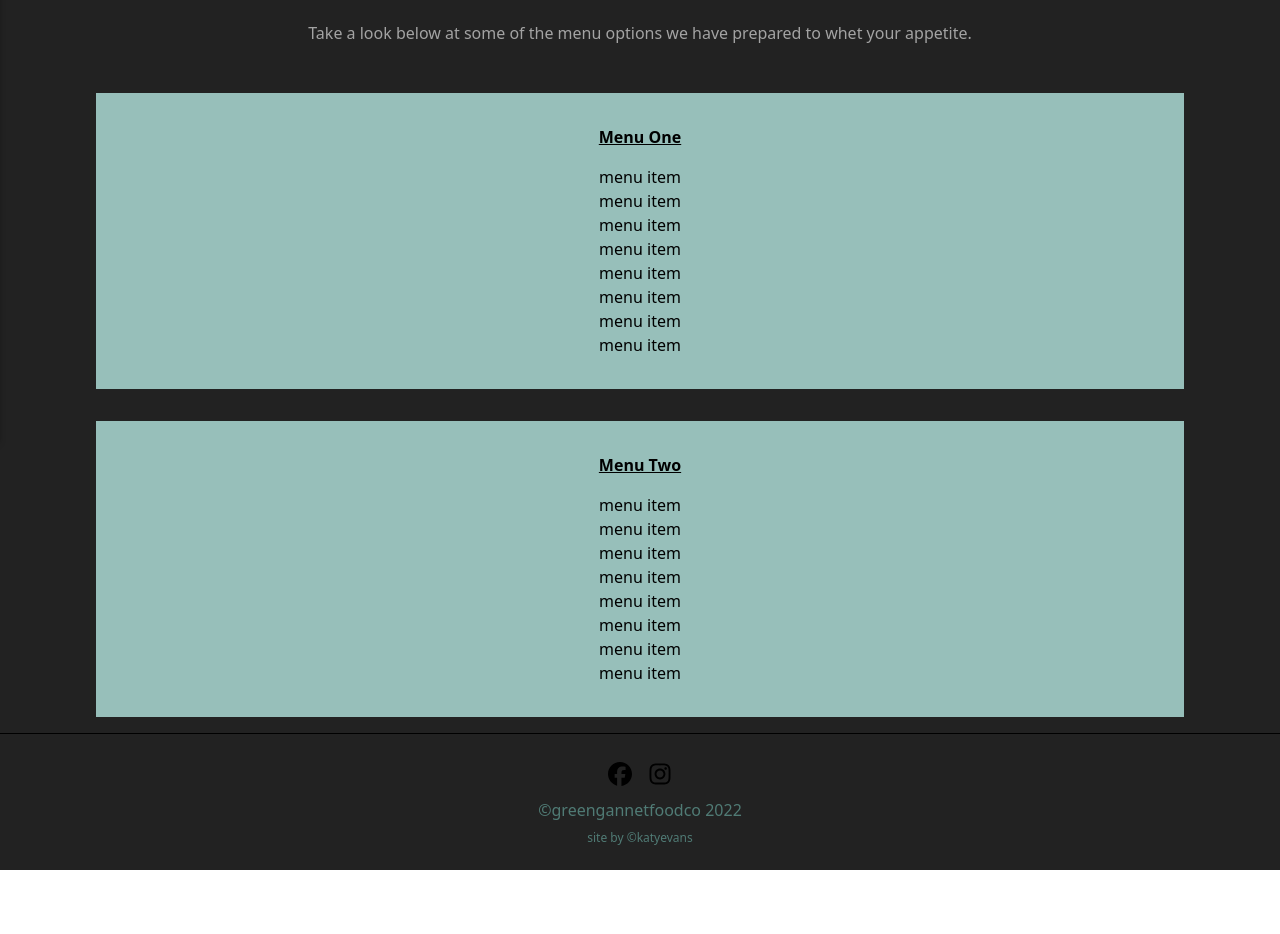
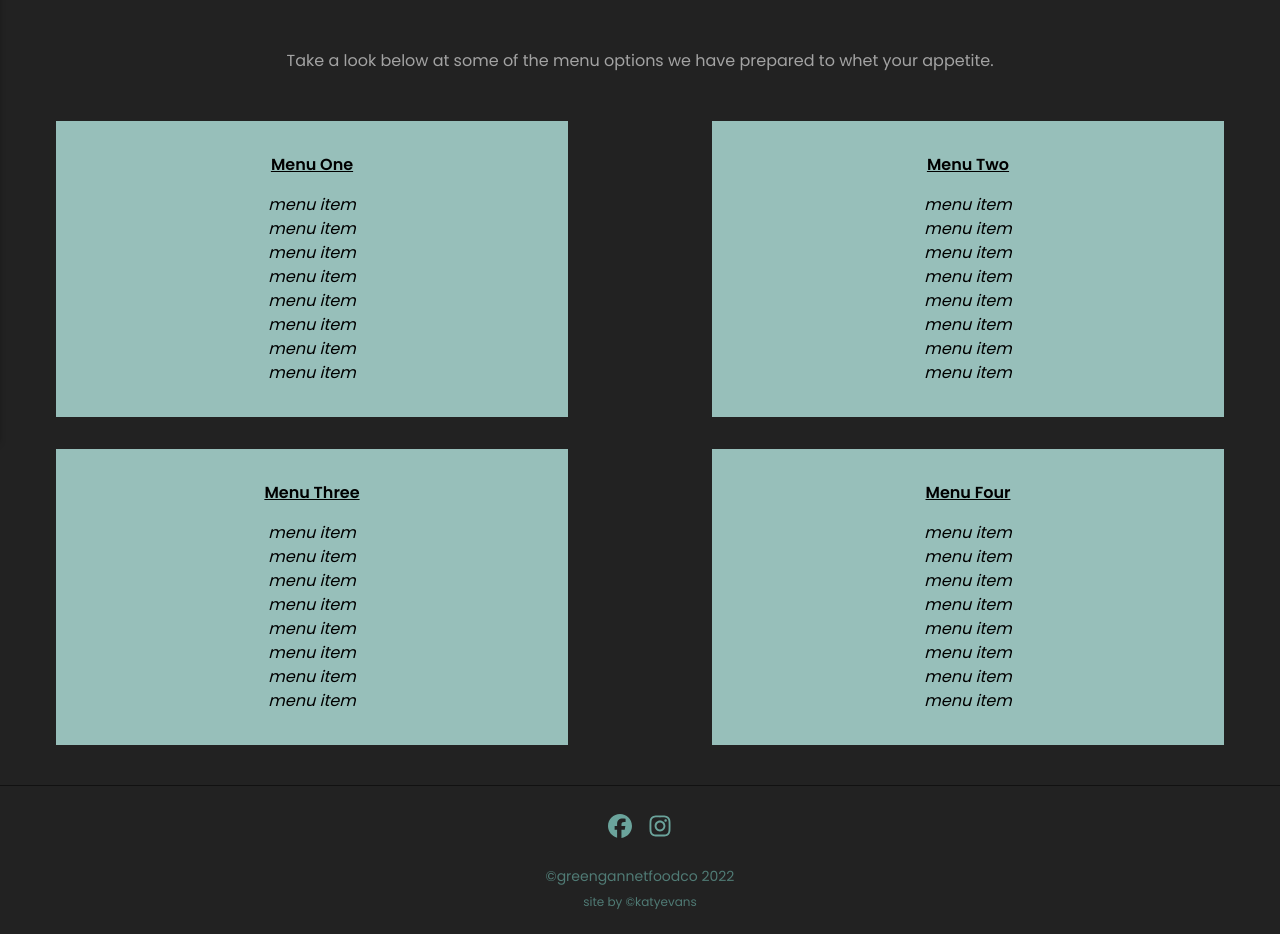
Before and after one commit to katy-evans/gg, a Next.js app: page /menu in a window 1280 px wide. Shown: the part 360-1294 px from the top of the page. Before the commit the page ends 1230 px from the top, so only its background shows below. Built offline with nearby package versions, Linux system fonts and the light colour scheme; a web font is replaced by a local one.

Commit message:
tweaks to spacing above footer. changing fonts across pages and navigation. re-worked grid layout for menu page

```diff
--- a/components/Footer/index.js
+++ b/components/Footer/index.js
@@ -5,14 +5,14 @@ import Link from 'next/link';
 
 const Footer = () => {
   return (
-    <div className="bg-[#222] p-4 border-t border-black pt-5">
+    <div className="bg-[#222] p-4 border-t border-[#111] pt-5">
       <ul className="flex flex-wrap space-x-4 justify-center items-center p-2">
         <li>
           <Link href="https://www.facebook.com/Greengannetfoodco/">
             <a target="__blank" rel="noOpener noReferrer">
               <FontAwesomeIcon
                 icon={faFacebook}
-                className="w-6 h-6 text-black"
+                className="w-6 h-6 text-gannet-500"
               />
             </a>
           </Link>
@@ -20,17 +20,17 @@ const Footer = () => {
         <li>
           <Link href="https://www.instagram.com/greengannetfoodco/?hl=en">
             <a target="__blank" rel="noOpener noReferrer">
-              <FontAwesomeIcon icon={faInstagram} className="w-6 h-6" />
+              <FontAwesomeIcon icon={faInstagram} className="w-6 h-6 text-gannet-500" />
             </a>
           </Link>
         </li>
       </ul>
 
-      <div className="flex justify-center items-center">
-        <p className="text-gannet-700">&#169;greengannetfoodco 2022</p>
+      <div className="flex justify-center items-center pt-4">
+        <p className="text-gannet-700 text-sm font-display">&#169;greengannetfoodco 2022</p>
       </div>
       <div className="flex justify-center items-center p-2">
-        <p className="text-gannet-700 text-xs">site by &#169;katyevans</p>
+        <p className="text-gannet-700 text-xs font-display">site by &#169;katyevans</p>
       </div>
     </div>
   );
--- a/components/Landing/index.js
+++ b/components/Landing/index.js
@@ -43,7 +43,7 @@ const Landing = () => {
 			<h2 className="text-neutral-400 text-xl font-display">Quality produce, locally sourced</h2>
 		</div>
 
-		<div className="bg-gannet-800 h-56 md:w-full m-4 flex justify-center items-center">
+		<div className="bg-gannet-800 h-56 w-full flex justify-center items-center">
 			<p className="">image?</p>
 		</div>
 
@@ -80,10 +80,10 @@ const Landing = () => {
 
 		<div className="col-span-2 md:col-span-1 text-center bg-[#222]">
 			<div className="flex justify-center items-center mt-6">
-				<div className="bg-gannet-900 w-full">
+				<div className="w-full">
 					<div className="w-full">
-						<div className="bg-gannet-400 p-6">
-							<p className="p-4 border-2 border-[#222] rounded-md font-display">Quote? elit proident laboris
+						<div className="p-6">
+							<p className="p-4 border-2 border-gannet-600 rounded-md font-display text-gannet-200">Quote? elit proident laboris
 								<p>
 									-lorem-
 								</p>
--- a/components/Nav/index.js
+++ b/components/Nav/index.js
@@ -180,7 +180,7 @@ function MobileNav({open, setOpen}) {
             </div>
 
 			<div className="m-20 flex justify-center items-center">
-				<div className="flex flex-col uppercase text-center">
+				<div className="flex flex-col uppercase text-center font-display">
 					<a className="text-sm font-medium my-4 text-gannet-700 hover:text-gannet-500" href="/about" onClick={() => setTimeout(() => {setOpen(!open)}, 100)}>
 						About
 					</a>
@@ -219,7 +219,7 @@ export default function Navbar() {
                     <span className={`h-1 w-full bg-gannet-700 rounded-lg transform transition duration-300 ease-in-out ${open ? "-rotate-45 -translate-y-3.5" : ""}`} />
                 </div>
 
-                <div className="hidden md:flex text-gannet-700 uppercase text-sm">
+                <div className="hidden md:flex text-gannet-700 uppercase text-sm font-display">
                     <NavLink to="/about">
                         About
                     </NavLink>
--- a/pages/menu.js
+++ b/pages/menu.js
@@ -14,8 +14,10 @@ const Menu = () => {
 									<h1 className="text-4xl text-gannet-500 font-slab">
 									Menu
 									</h1>
-									<div className="text-xl">
-										<p>Alex Stewart, chef and firestarter has gathered a wealth of experience in the hospitality industry having worked at some of the leading luxury hotels, tourist attractions, restaurants and catering company's in Scotland. He loves to work with clients on an individual basis to share his fresh, innovative and modern ideas to create bespoke and memorable menus for any occasion. </p>
+									<div className="text-lg font-display">
+										<p>Alex Stewart, chef and firestarter has gathered a wealth of experience in the hospitality industry having worked at some of the leading luxury hotels, tourist attractions, restaurants and catering company's in Scotland.</p>
+
+										<p>He loves to work with clients on an individual basis to share his fresh, innovative and modern ideas to create bespoke and memorable menus for any occasion. </p>
 									</div>
 								</div>
 							</div>
@@ -25,19 +27,19 @@ const Menu = () => {
 						</div>
 					</div>
 
-					<div className="col-span-2 text-center text-neutral-400 mx-10 pb-12">
+					<div className="col-span-2 text-center text-neutral-400 mx-10 pb-12 font-display">
 						<h2>Take a look below at some of the menu options we have prepared to whet your appetite.</h2>
 					</div>
 				</div>
 			</section>
 
-			<div className="grid grid-cols-2 gap-8">
-				<section className="col-span-2 bg-gannet-400 p-2 md:p-0 mx-24">
+			<div className="grid grid-cols-2 gap-4 md:gap-6 lg:gap-8 pb-6">
+				<section className="col-span-2 lg:col-span-1 bg-gannet-400 p-2 md:p-0 mx-14">
 					<div className="h-full">
 						<div className="col-span-2 flex justify-center items-center text-center">
-							<div className="p-8 max-w-lg space-y-4">
+							<div className="p-8 max-w-lg space-y-4 font-display">
 								<h3 className="underline font-semibold">Menu One</h3>
-									<ul>
+									<ul className="italic">
 										<li>menu item</li>
 										<li>menu item</li>
 										<li>menu item</li>
@@ -51,12 +53,50 @@ const Menu = () => {
 						</div>
 					</div>
 				</section>
-				<section className="col-span-2 bg-gannet-400 p-2 md:p-0 mx-24">
+				<section className="col-span-2 lg:col-span-1 bg-gannet-400 p-2 md:p-0 mx-14">
 					<div className="h-full">
 						<div className="col-span-2 flex justify-center items-center text-center">
-							<div className="p-8 max-w-lg space-y-4">
+							<div className="p-8 max-w-lg space-y-4 font-display">
 								<h3 className="underline font-semibold">Menu Two</h3>
-								<ul>
+								<ul className="italic">
+									<li>menu item</li>
+									<li>menu item</li>
+									<li>menu item</li>
+									<li>menu item</li>
+									<li>menu item</li>
+									<li>menu item</li>
+									<li>menu item</li>
+									<li>menu item</li>
+								</ul>
+							</div>
+						</div>
+					</div>
+				</section>
+				<section className="col-span-2 lg:col-span-1 bg-gannet-400 p-2 md:p-0 mx-14">
+					<div className="h-full">
+						<div className="col-span-2 flex justify-center items-center text-center">
+							<div className="p-8 max-w-lg space-y-4 font-display">
+								<h3 className="underline font-semibold">Menu Three</h3>
+								<ul className="italic">
+									<li>menu item</li>
+									<li>menu item</li>
+									<li>menu item</li>
+									<li>menu item</li>
+									<li>menu item</li>
+									<li>menu item</li>
+									<li>menu item</li>
+									<li>menu item</li>
+								</ul>
+							</div>
+						</div>
+					</div>
+				</section>
+				<section className="col-span-2 lg:col-span-1 bg-gannet-400 p-2 md:p-0 mx-14">
+					<div className="h-full">
+						<div className="col-span-2 flex justify-center items-center text-center">
+							<div className="p-8 max-w-lg space-y-4 font-display">
+								<h3 className="underline font-semibold">Menu Four</h3>
+								<ul className="italic">
 									<li>menu item</li>
 									<li>menu item</li>
 									<li>menu item</li>
--- a/pages/services.js
+++ b/pages/services.js
@@ -27,7 +27,7 @@ const Services = () => {
 								<h1 className="text-4xl text-gannet-500 font-slab">
 								Services
 								</h1>
-								<div className="text-xl">
+								<div className="text-lg font-display">
 									<p>A typical event for us can range from an intimate back garden birthday party, street food evening catering at a wedding or a corporate away day</p>
 								</div>
 								</div>
@@ -48,7 +48,7 @@ const Services = () => {
 						</div>
 					</div>
 
-					<div className="col-span-2 md:col-span-1 flex justify-center items-center text-center m-4 pb-6 text-[#b0c5c2]">
+					<div className="col-span-2 md:col-span-1 flex justify-center items-center text-center m-4 py-6 text-[#b0c5c2] font-display">
 						<p>
 						We play our part in ensuring we are as environmentally friendly as possible by using fully compostable and recyclable products. For a more formal event we also have a range of crockery that can be included in your package.
 						</p>
@@ -60,7 +60,7 @@ const Services = () => {
 				<div className="grid grid-cols-2 h-full">
 				{/* <div className="grid grid-cols-2 gap-4 md:gap-8 h-full"> */}
 					<div className="col-span-2 md:col-span-1 flex justify-center items-center text-center">
-						<p className="p-8">
+						<p className="p-8 font-display">
 						No matter what type of event you are organising, rest assured you will receive locally sourced produce prepared and cooked with care and precision and served up with a smile by our friendly efficient team.
 						</p>
 					</div>
--- a/styles/globals.css
+++ b/styles/globals.css
@@ -1,5 +1,5 @@
 @import url("https://use.typekit.net/lun2zgy.css");
-@import url('https://fonts.googleapis.com/css2?family=Poppins&display=swap');
+@import url('https://fonts.googleapis.com/css2?family=Poppins:wght@400;600&display=swap');
 
 @tailwind base;
 @tailwind components;
```
Also changed, not shown: pages/about.js (+4 -4 lines).
